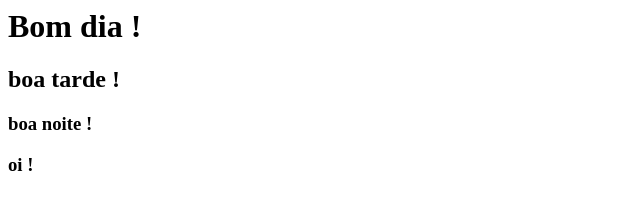
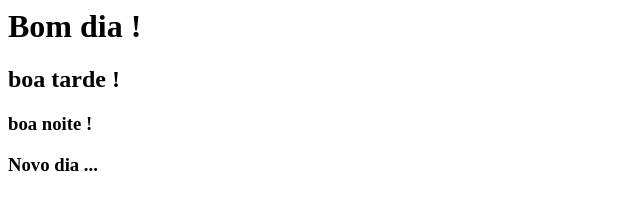
Before and after one commit to trunfo4608/Trunfo4608, a plain HTML site: page index.html in a window 1280 px wide. Shown: the full height of the page, 0-640 px from the left. Drawn offline with Linux system fonts and the light colour scheme.

Commit message:
nova tag

```diff
--- a/index.html
+++ b/index.html
@@ -10,6 +10,6 @@
 
 		<h3>boa noite !</h3>
 
-		<h3>oi !</h3>
+		<h3>Novo dia ...</h3>
 	</body>
 </html>
```
